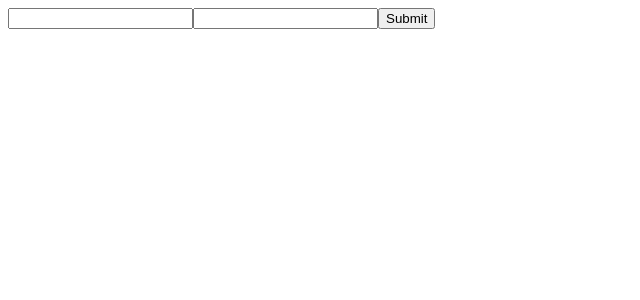
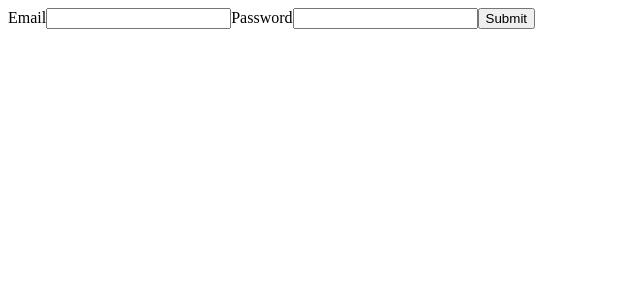
Before and after one commit to flozero/react-forms-comparaison, a React (Vite) app in the folder formik/: page / in a window 1280 px wide. Shown: the top 300 px of the page, without its empty margins (0-640 px from the left). Built offline with nearby package versions, Linux system fonts and the light colour scheme.

Commit message:
chore: stop using components from formik to only functions from the api

```diff
--- a/formik/src/App.tsx
+++ b/formik/src/App.tsx
@@ -1,4 +1,4 @@
-import { Formik, Form, Field, ErrorMessage } from "formik";
+import { useFormik } from "formik";
 import { z } from "zod";
 
 const schema = z
@@ -8,11 +8,8 @@
   })
   .required();
 
-const Basic = () => (
-  <div>
-    <Formik
-      initialValues={{ email: "", password: "" }}
-      validate={(values) => {
+const Basic = () => {
+  const validate = (values) => {
     const errors = {};
 
     const { success, error } = schema.safeParse(values);
@@ -24,25 +21,43 @@
     }
 
     return errors;
-      }}
-      onSubmit={(values, { setSubmitting }) => {
-        setTimeout(() => {
+  };
+
+  const formik = useFormik({
+    initialValues: {
+      email: "",
+      password: "",
+    },
+    onSubmit: (values) => {
       alert(JSON.stringify(values, null, 2));
-          setSubmitting(false);
-        }, 400);
-      }}
-    >
-      {({ isSubmitting }) => (
-        <Form>
-          <Field type="email" name="email" />
-          <ErrorMessage name="email" component="p" />
-          <Field type="password" name="password" />
-          <ErrorMessage name="password" component="p" />
-          <button disabled={isSubmitting}>Submit</button>
-        </Form>
-      )}
-    </Formik>
-  </div>
+    },
+    validate,
+  });
+  return (
+    <form onSubmit={formik.handleSubmit}>
+      <label htmlFor="email">Email</label>
+      <input
+        id="email"
+        name="email"
+        type="email"
+        onChange={formik.handleChange}
+        value={formik.values.email}
+      />
+      {formik.errors.email ? <p role="alert">{formik.errors.email}</p> : null}
+      <label htmlFor="password">Password</label>
+      <input
+        id="password"
+        name="password"
+        type="password"
+        onChange={formik.handleChange}
+        value={formik.values.password}
+      />
+      {formik.errors.password ? (
+        <p role="alert">{formik.errors.password}</p>
+      ) : null}
+      <button type="submit">Submit</button>
+    </form>
   );
+};
 
 export default Basic;
```
Lines whose indentation alone changed are shown as unchanged.
